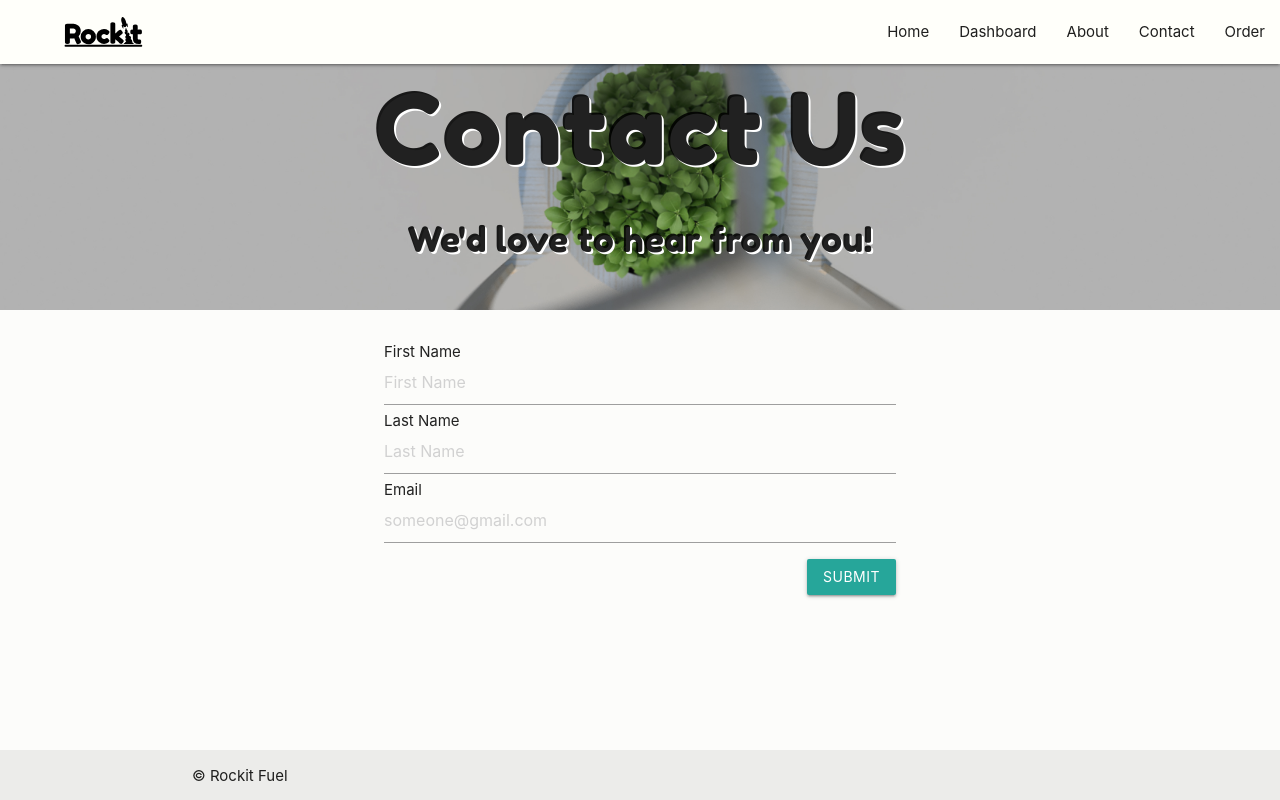
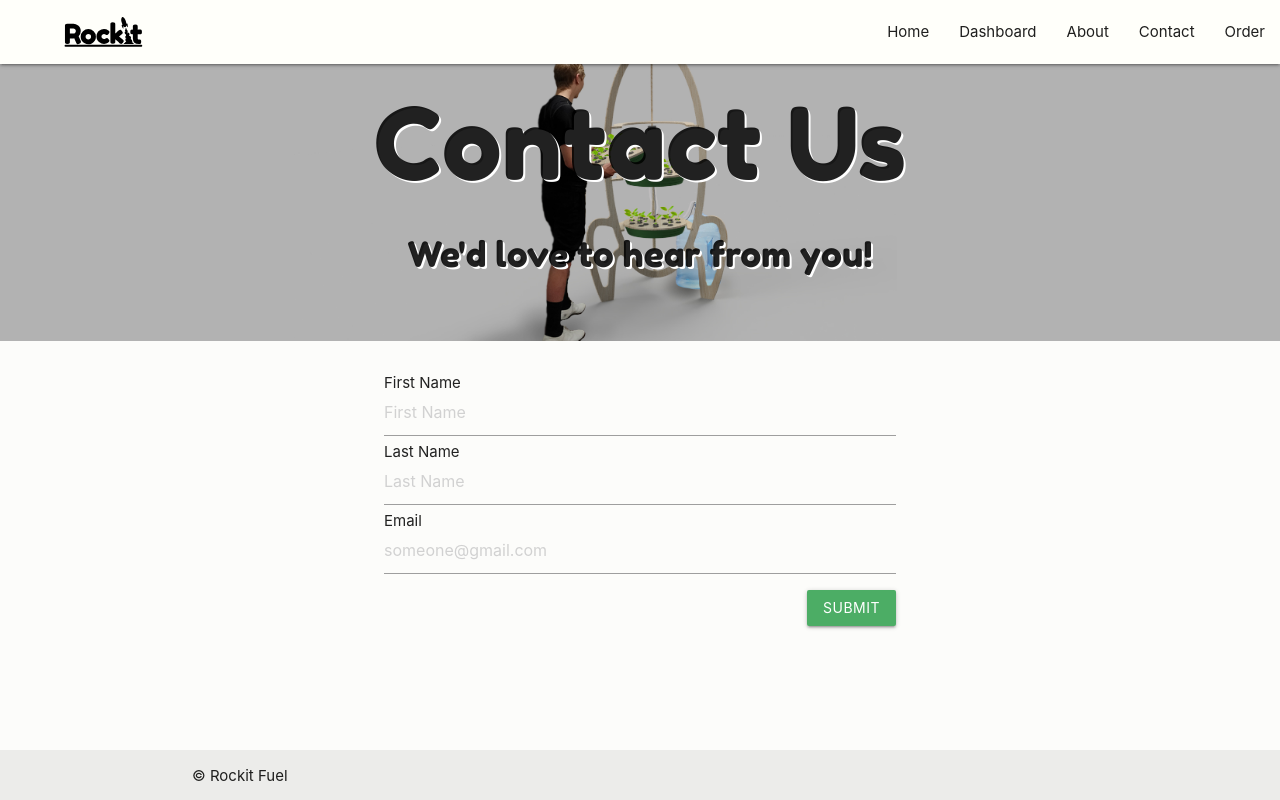
Before and after one commit to colemanimhoff/rockit-fuel, a plain HTML site: page public/contact.html in a window 1280 px wide. Drawn offline with nearby package versions, Linux system fonts and the light colour scheme.

Commit message:
Button color changed, contact hero changed

```diff
--- a/public/contact.html
+++ b/public/contact.html
@@ -76,7 +76,7 @@
 
     <main>
         <div class="hero">
-            <img class="heroimg" src="img/rockitTop.png" alt="Hero Image">
+            <img class="heroimg" src="img/heroContact_small.png" alt="Hero Image">
             <div class="herotxt">
                 <h1> Contact Us</h1>
                 <h2>We'd love to hear from you!</h2>
--- a/public/css/main.css
+++ b/public/css/main.css
@@ -137,6 +137,14 @@ footer.page-footer {
     color: #1F1F1E;
 }
 
+.buttons {
+    background: #4CAD65;
+}
+
+.btn:hover, .btn-large:hover, .btn-small:hover {
+    background: rgb(54, 156, 80);
+}
+
 .temper {
     font-family: 'Fredoka One';
     font-size: 20px;
```
Also changed, not shown: public/img/heroContact_small.png (added).
